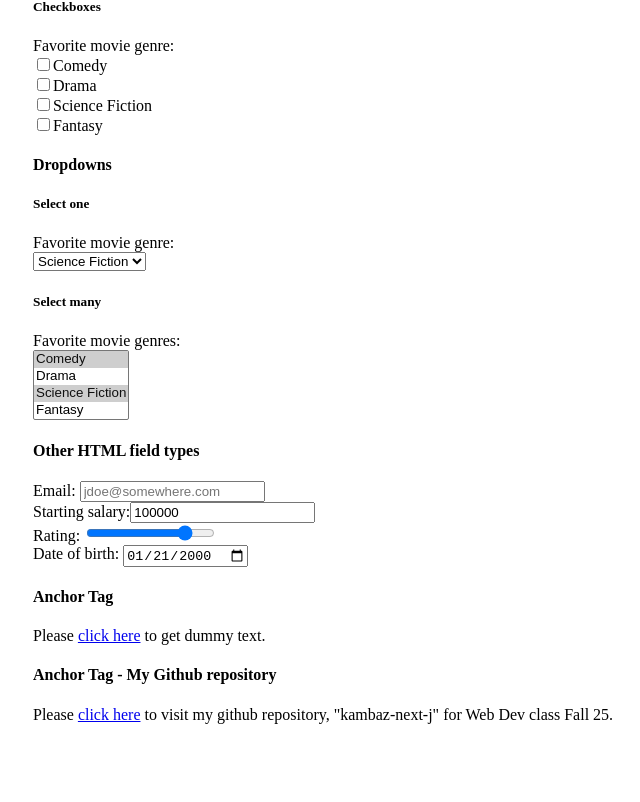
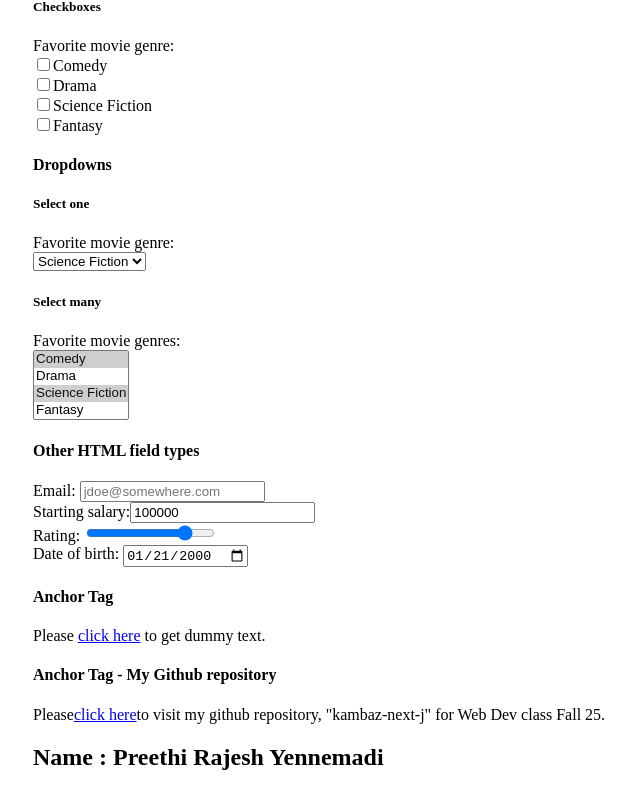
Before and after one commit to Preethi-23102000/kambaz-next-js, a Next.js app: page /Labs/Lab1 in a window 1280 px wide. Shown: the part 2851-3653 px from the top of the page, without its empty margins (82-722 px from the left). Before the commit the page ends 3586 px from the top, so only its background shows below. Built offline with nearby package versions, Linux system fonts and the light colour scheme.

Commit message:
Assignment A1 - clean up - 1

```diff
--- a/app/Labs/Lab1/page.tsx
+++ b/app/Labs/Lab1/page.tsx
@@ -279,13 +279,11 @@ export default function Lab1() {
           <br />
           <select multiple id="wd-select-many-genre">
             <option value="COMEDY" selected>
-              {" "}
-              Comedy{" "}
+              Comedy
             </option>
             <option value="DRAMA"> Drama </option>
             <option value="SCIFI" selected>
-              {" "}
-              Science Fiction{" "}
+              Science Fiction
             </option>
             <option value="FANTASY"> Fantasy </option>
           </select>
@@ -325,15 +323,20 @@ export default function Lab1() {
         Please <Link href="https://www.lipsum.com/">click here</Link> to get
         dummy text.
         <h4>Anchor Tag - My Github repository</h4>
-        Please{" "}
+        Please
         <Link
           href="https://github.com/Preethi-23102000/kambaz-next-js"
           target="_blank"
+          id="wd-github"
         >
           click here
-        </Link>{" "}
+        </Link>
         to visit my github repository, &quot;kambaz-next-j&quot; for Web Dev
         class Fall 25.
+      </div>
+
+      <div id="wd-my-details">
+        <h2> Name : Preethi Rajesh Yennemadi</h2>
       </div>
     </div>
   );
```
